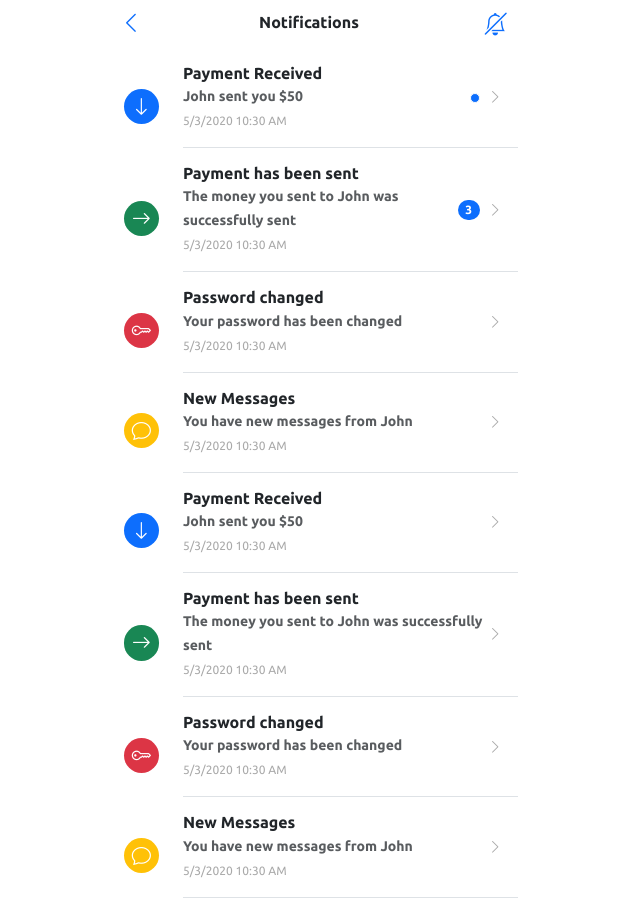
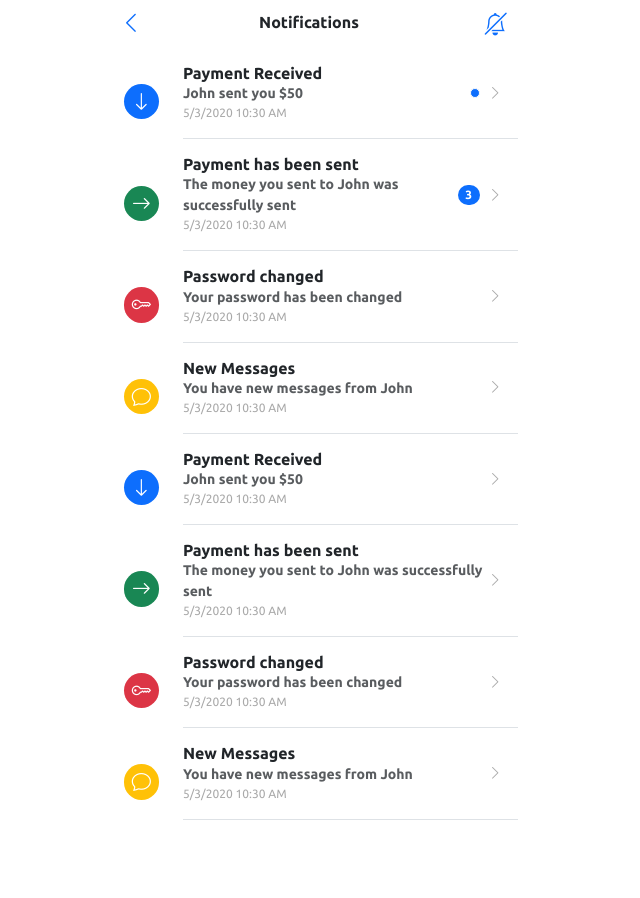
Before and after one commit to ncip48/react-finance-app, a React (Create React App) app: page /notification in a window 1280 px wide. Shown: the whole page, without its empty margins (323-963 px from the left). After the commit the page ends 820 px from the top, so only its background shows below. Built offline with nearby package versions, Linux system fonts and the light colour scheme.

Commit message:
flex notif

```diff
--- a/src/components/notificationItem/index.js
+++ b/src/components/notificationItem/index.js
@@ -47,11 +47,12 @@ export default function NotificationItem({
       <div className="ms-4 pb-3 d-flex border-bottom w-100 align-items-center">
         <div>
           <h6 className="m-0 fw-bold">{title}</h6>
-          <small className="text-muted fw-bold">{subtitle}</small>
-          <br />
-          <small className="text-darkgray" style={{ fontSize: ".75rem" }}>
-            {date}
-          </small>
+          <div className="d-flex flex-column">
+            <small className="text-muted fw-bold">{subtitle}</small>
+            <small className="text-darkgray" style={{ fontSize: ".75rem" }}>
+              {date}
+            </small>
+          </div>
         </div>
         <div className="ms-auto pe-3">
           <div className="d-flex align-items-center justify-content-center">
```
